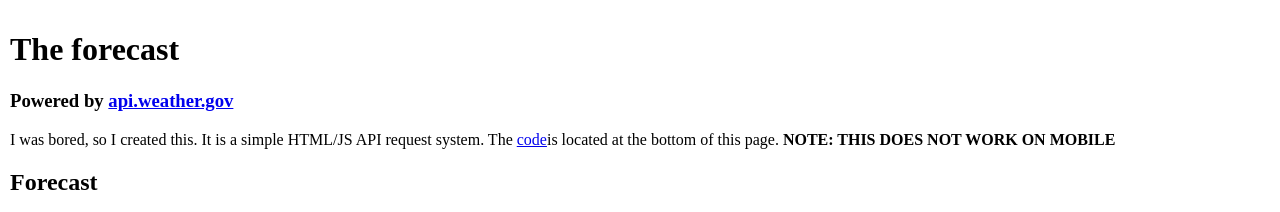
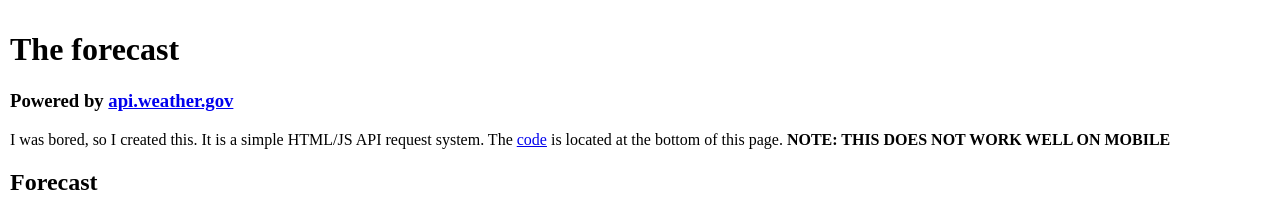
Before and after one commit to cmexdev/cmexdev.github.io, a plain HTML site: page weather.html in a window 1280 px wide. Shown: the top 212 px of the page. Drawn offline with Linux system fonts and the light colour scheme; no server answers.

Commit message:
Update weather.html

```diff
--- a/weather.html
+++ b/weather.html
@@ -6,7 +6,7 @@
     <body>
         <h1>The forecast</h1>
         <h3>Powered by <a href="https://api.weather.gov">api.weather.gov</a></h3>
-        <p>I was bored, so I created this. It is a simple HTML/JS API request system. The <a href="#code">code</a>is located at the bottom of this page. <b>NOTE: THIS DOES NOT WORK ON MOBILE</b></p>
+        <p>I was bored, so I created this. It is a simple HTML/JS API request system. The <a href="#code">code</a> is located at the bottom of this page. <b>NOTE: THIS DOES NOT WORK WELL ON MOBILE</b></p>
         <h2>Forecast</h2>
         <table id="forecast"></table>
         <h2 id="code">Source code</h2>
```
